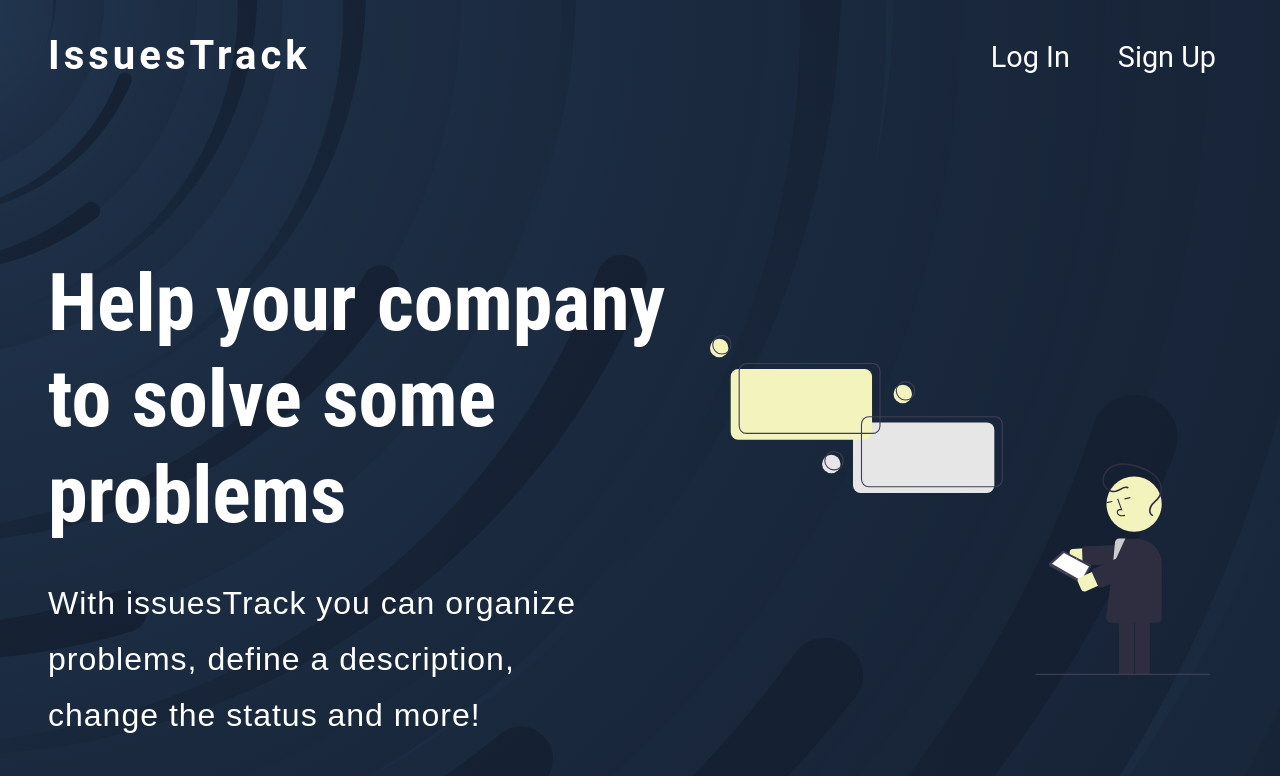
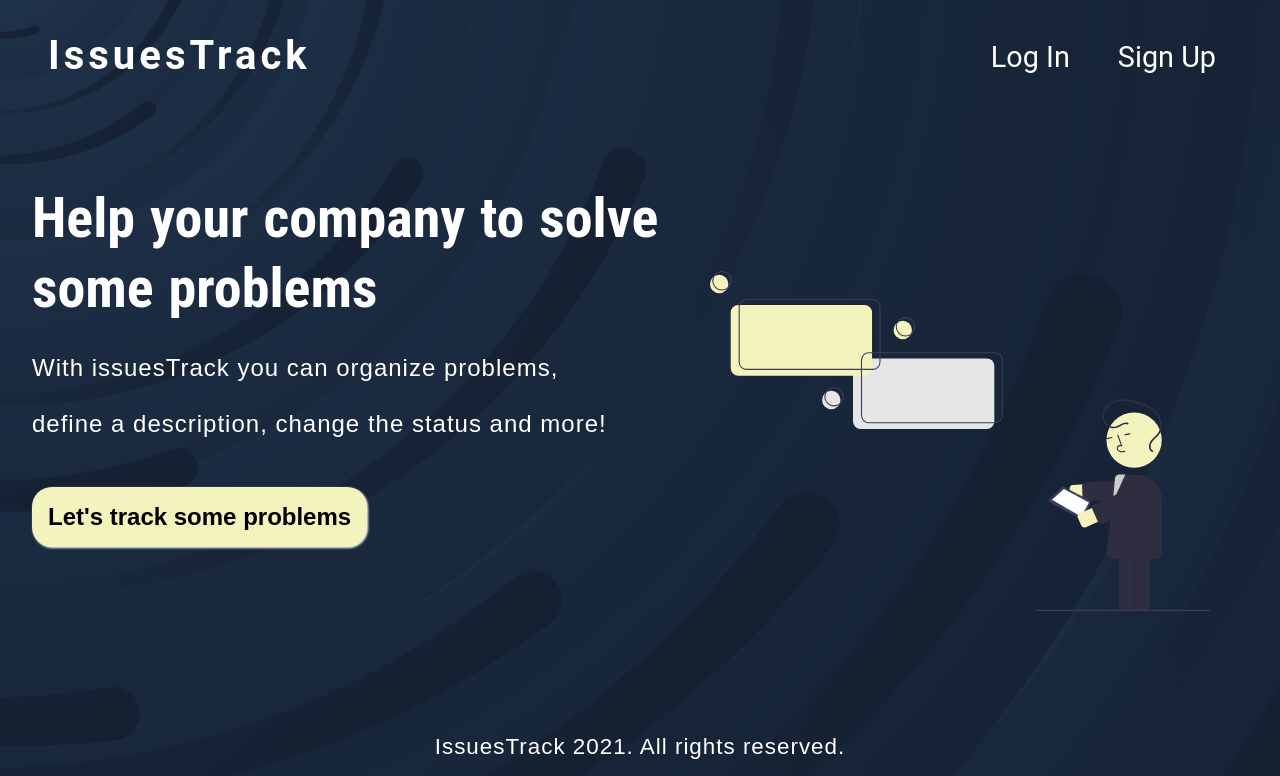
Before and after one commit to wilcolinadev/issuesTrack, a React (Create React App) app: page / in a window 1280 px wide. Shown: the top 776 px of the page. Built offline with nearby package versions, Linux system fonts and the light colour scheme.

Commit message:
starting dashboar design

```diff
--- a/src/Components/Auth/AuthStyles.tsx
+++ b/src/Components/Auth/AuthStyles.tsx
@@ -96,8 +96,8 @@ export const Form = styled.form`
   @media only screen and (min-width: 700px) {
     font-size: 2.5rem;
     padding-top: 1.5rem;
-    padding-left: 8rem;
-    padding-right: 8rem;
+    padding-left: 7rem;
+    padding-right: 7rem;
 
     input {
       height: 2.5rem;
--- a/src/Components/Dashboard/Dashboard.tsx
+++ b/src/Components/Dashboard/Dashboard.tsx
@@ -5,6 +5,7 @@ import { useNavigate, useLocation } from "react-router-dom";
 import { bindActionCreators } from "redux";
 import * as actionCreators from "../../state/actions/actionCreators";
 import { isEmpty } from "../objectValidation";
+import { DashboardWrapper, Nav, NavigationElement, InnerNavBox } from "./DashboardStyles";
 
 const Dashboard = () => {
   const userState = useSelector((state: RootStateOrAny) => state.isUserAuth);
@@ -25,10 +26,20 @@ const Dashboard = () => {
       return null;
     } else {
       return (
-        <>
-          <h1> Dashboard: Welcome in {userState.user.displayName}</h1>
-          <button onClick={logUserOut}>Log out</button>
-        </>
+        <DashboardWrapper>
+          <Nav>
+            <div>
+              <NavigationElement>IssuesTrack</NavigationElement>
+            </div>
+            <InnerNavBox>
+              <NavigationElement>{userState.user.displayName}</NavigationElement>
+              <div>
+                <button onClick={logUserOut}>Log out</button>
+              </div>
+            </InnerNavBox>
+          </Nav>
+          <h1> Welcome in {userState.user.displayName}</h1>
+        </DashboardWrapper>
       );
     }
   };
--- /dev/null
+++ b/src/Components/Dashboard/DashboardStyles.ts
@@ -0,0 +1,30 @@
+import styled from "styled-components";
+
+export const DashboardWrapper = styled.div`
+  width: 100%;
+  height: 100%;
+`;
+
+export const Nav = styled.nav`
+  width: 100%;
+  display: flex;
+  flex-flow: row nowrap;
+  justify-content: space-between;
+  height: 50px;
+  background-color: rgba(0, 0, 0, 0.6);
+`;
+
+export const NavigationElement = styled.p`
+  color: #fff;
+  font-size: 1.3rem;
+  margin-left: 1rem;
+  box-sizing: border-box;
+  line-height: 50px;
+
+
+`;
+
+export const InnerNavBox = styled.div`
+  display: flex;
+  flex-flow: row nowrap;
+`;
--- a/src/Components/Home/Footer/FooterStyle.tsx
+++ b/src/Components/Home/Footer/FooterStyle.tsx
@@ -4,26 +4,21 @@ export const FooterContent = styled.p`
   color: #fff;
   text-align: center;
   font-family: "Quicksand", sans-serif;
-  font-size: 1rem;
+  font-size: 1.3rem;
   letter-spacing: 1px;
   line-height: 1.5rem;
-  padding-top: 1rem;
-  padding-bottom: 1rem;
+  padding-top: .5rem;
+  padding-bottom: .5rem;
 
-  @media only screen and (min-width: 390px) {
-    font-size: 1.2rem;
-    margin-top: 4rem;
-  }
+
 
   @media only screen and (min-width: 700px) {
-    font-size: 2rem;
+    font-size: 1.4rem;
     line-height: 3.5rem;
     margin-top: 6rem;
   }
   @media only screen and (min-height: 950px) and (min-width: 1025px) {
-    font-size: 2rem;
     line-height: 3.5rem;
-    margin-top: 6rem;
     position: absolute;
     bottom: 0;
     width: 100%;
--- a/src/Components/Home/Header/AppDescription/AppDescriptionStyles.tsx
+++ b/src/Components/Home/Header/AppDescription/AppDescriptionStyles.tsx
@@ -16,8 +16,7 @@ export const Text = styled.p`
   @media only screen and (min-width: 700px) {
     width: 80%;
     margin-left: 1rem;
-    padding-left: 2rem;
-    font-size: 2rem;
+    font-size: 1.5rem;
     line-height: 3.5rem;
     padding-top: 0;
   }
--- a/src/Components/Home/Header/Button/ButtonStyles.tsx
+++ b/src/Components/Home/Header/Button/ButtonStyles.tsx
@@ -7,14 +7,13 @@ export const HeaderButton = styled.button`
   background-color: #f3f3bd;
   color: #000;
   padding: 0.7rem;
-  margin-left: 2rem;
   border-radius: 20px;
   font-weight: bolder;
   filter: drop-shadow(1px 1px 1px #ffffff);
   margin-top: 1rem;
   margin-bottom: 2rem;
   cursor: pointer;
-
+  margin-left:2rem ;
   &:hover {
     background-color: #ffca20;
     transition: 0.4s ease-in-out;
@@ -27,8 +26,8 @@ export const HeaderButton = styled.button`
   }
 
   @media only screen and (min-width: 700px) {
-    font-size: 2rem;
+    font-size: 1.5rem;
     padding: 1rem;
-    margin-left: 3rem;
+    margin-left:2rem ;
   }
 `;
--- a/src/Components/Home/Header/HeaderStyles.tsx
+++ b/src/Components/Home/Header/HeaderStyles.tsx
@@ -1,37 +1,30 @@
 import styled from "styled-components";
 
 export const HeaderTitle = styled.h1`
-  font-size: 2.6rem;
+  font-size: 2rem;
   color: #fff;
   font-family: "Roboto Condensed", sans-serif;
   padding: 1rem;
   margin-left: 1rem;
   word-spacing: 2px;
-  line-height: 3rem;
+  line-height: 2.5rem;
   margin-top: 0.5rem;
 
-  @media only screen and (min-width: 390px) {
-    font-size: 2.8rem;
-    line-height: 3.5rem;
-    margin-top: 0.8rem;
-  }
 
   @media only screen and (min-width: 700px) {
     width: 80%;
-    margin-left: 1rem;
-    padding: 2rem;
+
+    padding: 1rem;
     font-size: 4rem;
     line-height: 5rem;
-    margin-top: 1rem;
+
   }
 
   @media only screen and (min-width: 1025px) {
     width: 100%;
-    margin-left: 1rem;
-    padding: 2rem;
-    font-size: 5rem;
-    line-height: 6rem;
-    margin-top: 0;
+    padding: 1rem;
+    font-size: 3.5rem;
+    line-height: 4.4rem;
   }
 `;
 
@@ -58,7 +51,7 @@ export const GridWrapper = styled.div`
     grid-template-rows: 1fr;
     grid-column-gap: 0px;
     grid-row-gap: 0px;
-    margin-top: 7rem;
+    margin-top: 3rem;
   }
 
   @media only screen and (min-height: 1000px) and (min-width: 1025px) {
```
